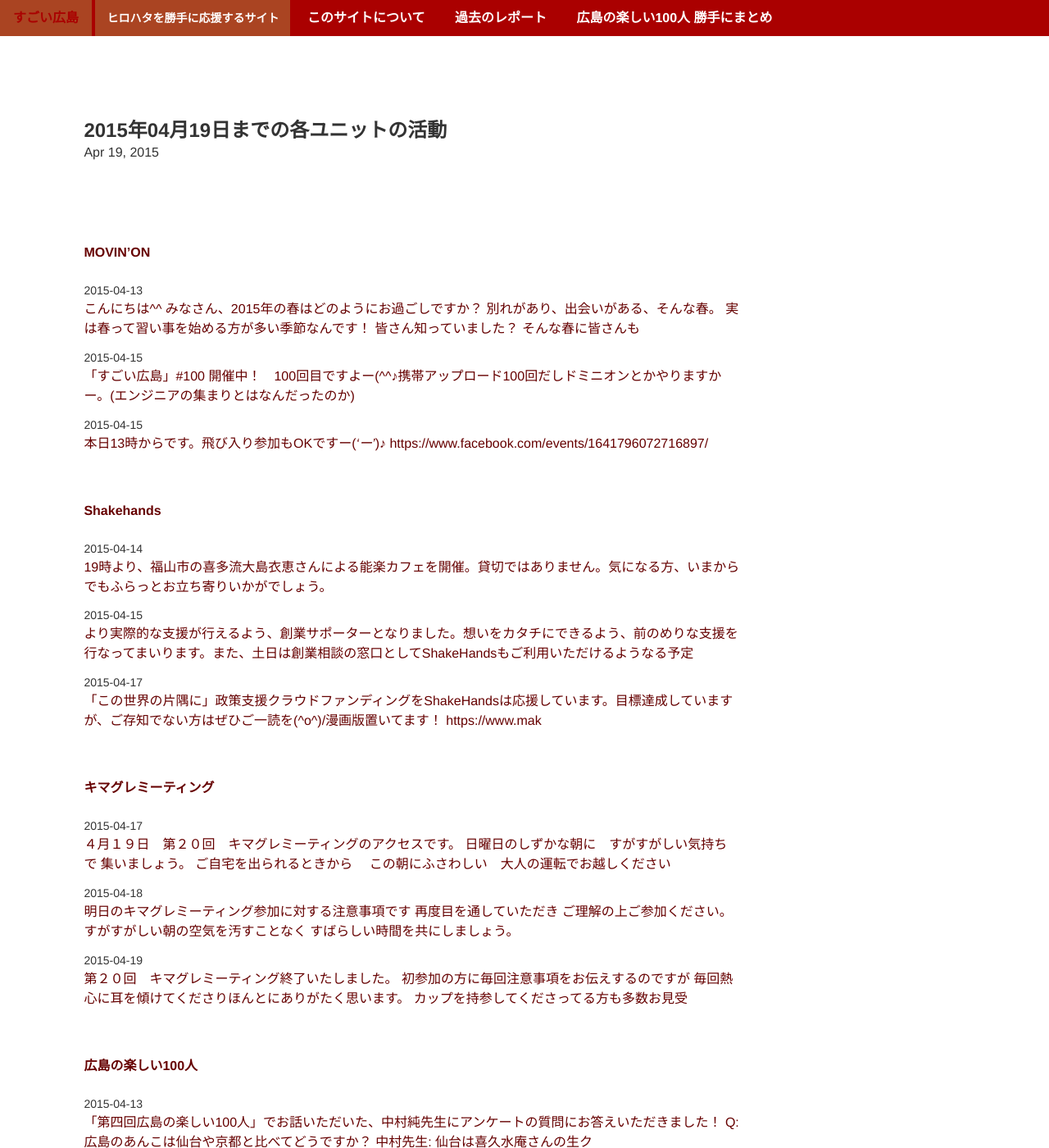
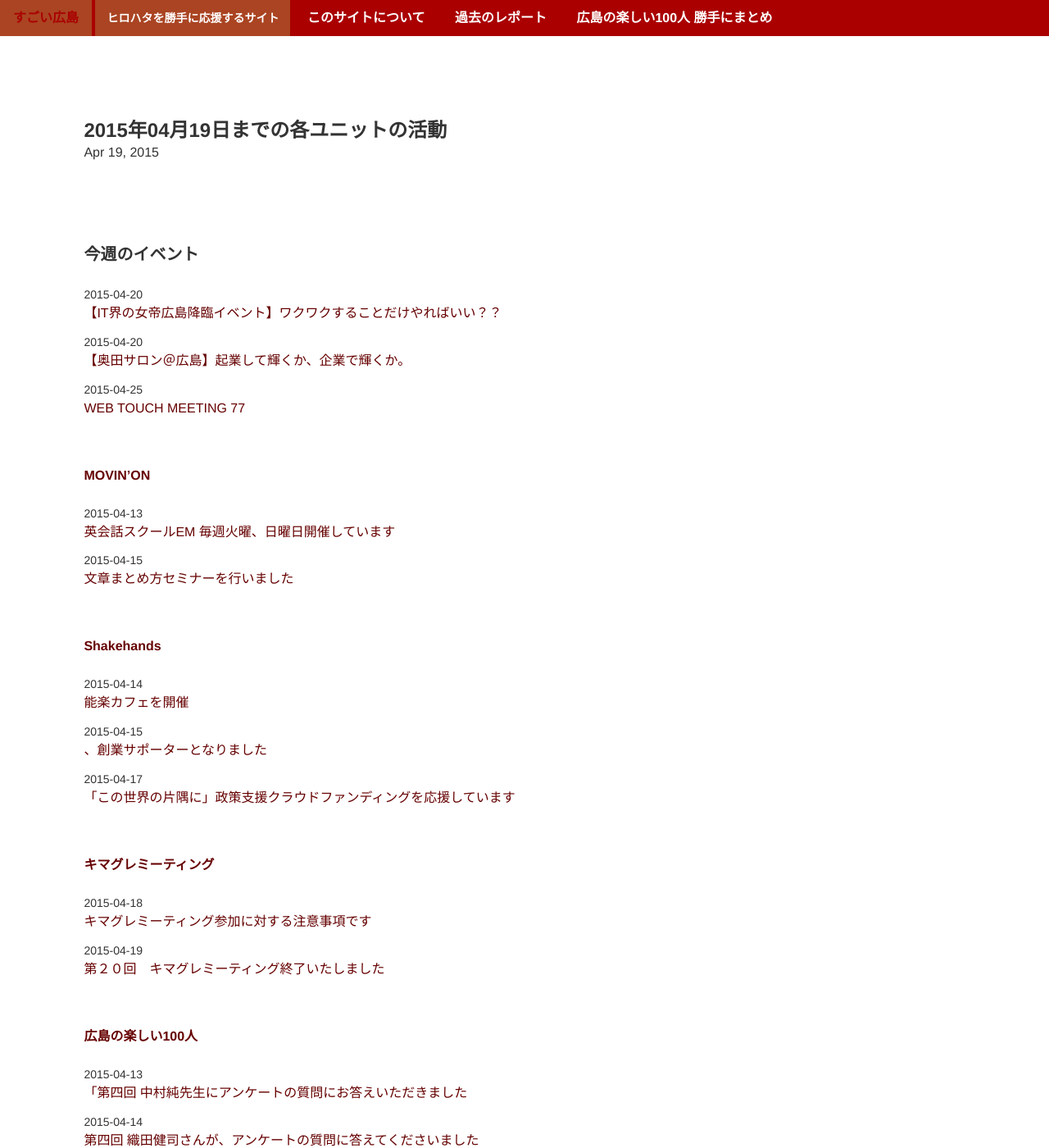
Before and after one commit to great-h/hirohata, a Jekyll site: the page built from _posts/2015-04-19-report.markdown, in a window 1280 px wide and 1400 px high. Shown: the whole window at 82% size. Built offline with Jekyll 4.4.1, drawn with Linux system fonts in a browser that asks for light colours; some of the changed text lies outside the part shown.

Commit message:
4月19日までのレポートを作成

```diff
--- a/_posts/2015-04-19-report.markdown
+++ b/_posts/2015-04-19-report.markdown
@@ -4,63 +4,51 @@ title:  "2015年04月19日までの各ユニットの活動"
 date:   2015-04-19 00:00:00
 ---
 
+# 今週のイベント
+
+* 2015-04-20 [【IT界の女帝広島降臨イベント】ワクワクすることだけやればいい？？](https://www.facebook.com/events/1569545200000724/)
+* 2015-04-20 [【奥田サロン＠広島】起業して輝くか、企業で輝くか。](https://www.facebook.com/events/1560227940906379/)
+* 2015-04-25 [WEB TOUCH MEETING 77](https://webtouchmeeting.doorkeeper.jp/events/22976)
 
 
 # [MOVIN'ON](http://coworking-hiroshima.com/)
 
-* 2015-04-13 [こんにちは^^ みなさん、2015年の春はどのようにお過ごしですか？ 別れがあり、出会いがある、そんな春。  実は春って習い事を始める方が多い季節なんです！ 皆さん知っていました？  そんな春に皆さんも](http://www.facebook.com/movinon.hiroshima/photos/a.723999867620794.1073741829.723399384347509/929381113749334/?type=1)
-* 2015-04-15 [「すごい広島」#100 開催中！　100回目ですよー(^^♪携帯アップロード100回だしドミニオンとかやりますかー。(エンジニアの集まりとはなんだったのか)](http://www.facebook.com/movinon.hiroshima/posts/930576493629796)
-* 2015-04-15 [本日13時からです。飛び入り参加もOKですー(*'ー'*)♪  https://www.facebook.com/events/1641796072716897/](http://www.facebook.com/movinon.hiroshima/posts/930753216945457)
+* 2015-04-13 [英会話スクールEM 毎週火曜、日曜日開催しています](http://www.facebook.com/movinon.hiroshima/photos/a.723999867620794.1073741829.723399384347509/929381113749334/?type=1)
+* 2015-04-15 [文章まとめ方セミナーを行いました](http://www.facebook.com/movinon.hiroshima/posts/930753216945457)
 
 
 # [Shakehands](http://www.shakehands.jp/)
 
-* 2015-04-14 [19時より、福山市の喜多流大島衣恵さんによる能楽カフェを開催。貸切ではありません。気になる方、いまからでもふらっとお立ち寄りいかがでしょう。](http://www.facebook.com/CoworkingShakeHands/posts/915471371837591)
-* 2015-04-15 [より実際的な支援が行えるよう、創業サポーターとなりました。想いをカタチにできるよう、前のめりな支援を行なってまいります。また、土日は創業相談の窓口としてShakeHandsもご利用いただけるようなる予定](http://www.facebook.com/CoworkingShakeHands/posts/916034078447987)
-* 2015-04-17 [「この世界の片隅に」政策支援クラウドファンディングをShakeHandsは応援しています。目標達成していますが、ご存知でない方はぜひご一読を(^o^)/漫画版置いてます！ https://www.mak](http://www.facebook.com/CoworkingShakeHands/photos/a.624867490897982.1073741830.592127770838621/917158908335504/?type=1)
-
-
-
-
+* 2015-04-14 [能楽カフェを開催](http://www.facebook.com/CoworkingShakeHands/posts/915471371837591)
+* 2015-04-15 [、創業サポーターとなりました](http://www.facebook.com/CoworkingShakeHands/posts/916034078447987)
+* 2015-04-17 [「この世界の片隅に」政策支援クラウドファンディングを応援しています](http://www.facebook.com/CoworkingShakeHands/photos/a.624867490897982.1073741830.592127770838621/917158908335504/?type=1)
 
 
 # [キマグレミーティング](https://www.facebook.com/kimaguremeeting)
 
-* 2015-04-17 [４月１９日　第２０回　キマグレミーティングのアクセスです。  日曜日のしずかな朝に　すがすがしい気持ちで  集いましょう。  ご自宅を出られるときから　  この朝にふさわしい　大人の運転でお越しください](http://www.facebook.com/kimaguremeeting/photos/a.518994288177142.1073741829.501348703275034/809862995756935/?type=1)
-* 2015-04-18 [明日のキマグレミーティング参加に対する注意事項です  再度目を通していただき  ご理解の上ご参加ください。  すがすがしい朝の空気を汚すことなく  すばらしい時間を共にしましょう。](http://www.facebook.com/kimaguremeeting/photos/a.518994288177142.1073741829.501348703275034/810307412379160/?type=1)
-* 2015-04-19 [第２０回　キマグレミーティング終了いたしました。  初参加の方に毎回注意事項をお伝えするのですが  毎回熱心に耳を傾けてくださりほんとにありがたく思います。  カップを持参してくださってる方も多数お見受](http://www.facebook.com/kimaguremeeting/photos/a.518994288177142.1073741829.501348703275034/810708319005736/?type=1)
-
-
+* 2015-04-18 [キマグレミーティング参加に対する注意事項です](http://www.facebook.com/kimaguremeeting/photos/a.518994288177142.1073741829.501348703275034/810307412379160/?type=1)
+* 2015-04-19 [第２０回　キマグレミーティング終了いたしました](http://www.facebook.com/kimaguremeeting/photos/a.518994288177142.1073741829.501348703275034/810708319005736/?type=1)
 
 
 # [広島の楽しい100人](https://www.facebook.com/h100parson)
 
-* 2015-04-13 [「第四回広島の楽しい100人」でお話いただいた、中村純先生にアンケートの質問にお答えいただきました！  Q:  広島のあんこは仙台や京都と比べてどうですか？  中村先生:    仙台は喜久水庵さんの生ク](http://www.facebook.com/h100parson/photos/a.1528334447441695.1073741833.1427131820895292/1572074293067710/?type=1)
-* 2015-04-14 [第四回広島の楽しい100人 お話いただいた織田健司さんが、アンケートの質問に答えてくださいました！  Q  どのようなクリエイターを育てたいと思っていますか？ 広島発祥から、ゴールはどこを見据えています](http://www.facebook.com/h100parson/photos/a.1528334447441695.1073741833.1427131820895292/1572457306362742/?type=1)
-* 2015-04-16 [ブロードバンド情報サイト RBB TODAYにて、「楽しい100人」の連載が始まりました！  http://s.rbbtoday.com/article/2015/04/16/130513.html【新](http://www.facebook.com/h100parson/posts/1573334729608333)
-
-
-
-
+* 2015-04-13 [「第四回 中村純先生にアンケートの質問にお答えいただきました](http://www.facebook.com/h100parson/photos/a.1528334447441695.1073741833.1427131820895292/1572074293067710/?type=1)
+* 2015-04-14 [第四回 織田健司さんが、アンケートの質問に答えてくださいました](http://www.facebook.com/h100parson/photos/a.1528334447441695.1073741833.1427131820895292/1572457306362742/?type=1)
+* 2015-04-16 [ブロードバンド情報サイト RBB TODAYにて、「楽しい100人」の連載が始まりました](http://www.facebook.com/h100parson/posts/1573334729608333)
 
 
 # [メガフォン](https://github.com/tsuchim/megaphone)
 
-* 2015-04-17 [【募集】 twitter ベースのカープ応援アプリ Megaphone Carp http://m-ph.org/ が、試験稼働しながら、機能を追加しています。 ここの管理を手伝ってくれるカープファンの](http://www.facebook.com/mega0phone/posts/766329803485689)
-
-
+* 2015-04-17 [メガフォンの管理を手伝ってくれるカープファンを募集しています](http://www.facebook.com/mega0phone/posts/766329803485689)
 
 
 # [パークマップ広島](http://parkmap.eiel.info)
 
-* 2015-04-14 [パークマップ広島はだいたい毎日なにかが更新されていますー。  本日は目に見える変更は駐車場情報の更新程度ですが、見えない部分もちょっとづつKAIZENされています。 「協力してみたい！」という人も募集し](http://www.facebook.com/permalink.php?story_fbid=454402461385697&id=449921165167160)
-* 2015-04-19 [駐車を開始する時刻と終了する時刻を設定できるようになりました。今後は使いやすさを改善していくのがメインになっていくと思います。  http://parkmap.eiel.info/map/](http://www.facebook.com/449921165167160/photos/a.452468954912381.1073741827.449921165167160/456562494503027/?type=1)
+* 2015-04-14 [パークマップ広島はだいたい毎日なにかが更新されています](http://www.facebook.com/permalink.php?story_fbid=454402461385697&id=449921165167160)
+* 2015-04-19 [駐車を開始する時刻と終了する時刻を設定できるようになりました](http://www.facebook.com/449921165167160/photos/a.452468954912381.1073741827.449921165167160/456562494503027/?type=1)
 
 
 # [すごい広島](http://great-h.github.io/)
 
-* 2015-04-14 [100回だしドミニオンとかやりますかー。(エンジニアの集まりとはなんだったのか)](http://www.facebook.com/great.hiroshima/photos/a.396515067157811.1073741827.393886870753964/550308428445140/?type=1)
-* 2015-04-15 [ちょっとみんなで、すごい宮島しにいきませんか。 #違う  http://miyajimacialthon.jimdo.com/みやじまシャルソン2015 - みやじまシャルソンmiyajimacialt](http://www.facebook.com/great.hiroshima/posts/550735435069106)
+* 2015-04-14 [100回だしドミニオンとかやりました](http://www.facebook.com/great.hiroshima/photos/a.396515067157811.1073741827.393886870753964/550308428445140/?type=1)
 * 2015-04-16 [100回記念でお花をいただきました。きらきら。](http://www.facebook.com/great.hiroshima/photos/a.396973987111919.1073741828.393886870753964/551683878307595/?type=1)
-* 2015-04-16 [タイトルなし](http://www.facebook.com/events/366273866914880/permalink/366273870248213/)
-* 2015-04-18 [まさかの2週連続ですよ。 https://webtouchmeeting.doorkeeper.jp/events/23878  講師はArduinoで始めるWeb技術者のためのIoT入門を連載している](http://www.facebook.com/great.hiroshima/posts/552434108232572)
```
Also changed, not shown: _stock.md (+0 -3 lines).
